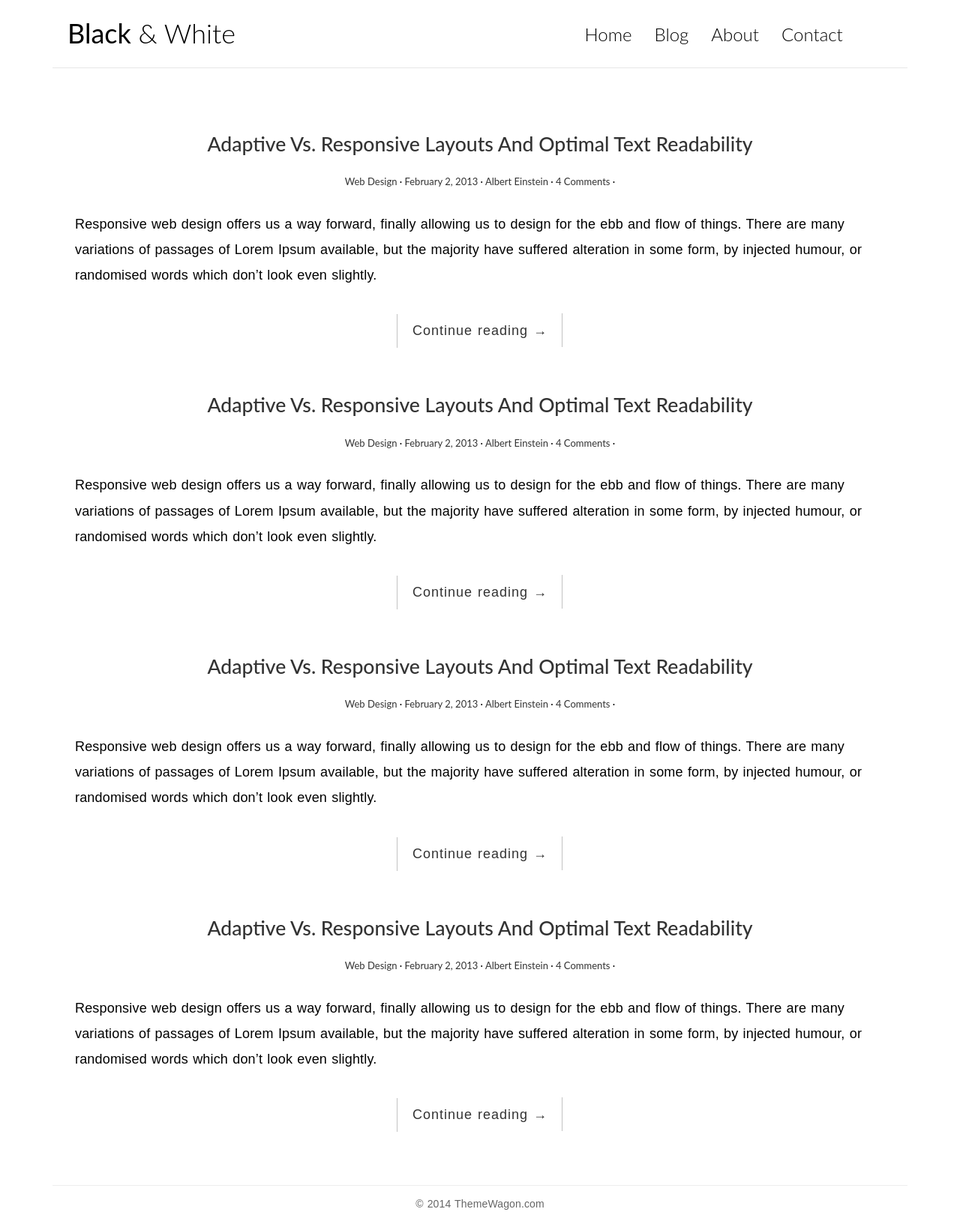
After one commit to UserLoggedOut/My-blog, a Django app: page /full-width/ in a window 1280 px wide. The commit adds this page. Shown: the whole page at 75% size. Run offline with Django 3.2, Linux system fonts and the light colour scheme; some libraries are stand-ins or nearby versions.

Commit message:
添加模板、添加模板路由、几个模板之间相互跳转

```diff
--- a/blog/personal_blog/urls.py
+++ b/blog/personal_blog/urls.py
@@ -9,4 +9,7 @@ urlpatterns = [
     path('archives/<int:year>/<int:month>/', views.ArchiveView.as_view(), name='archive'),  # 归档页
     path('categories/<int:pk>/', views.CategoryView.as_view(), name='category'),  # 分类页
     path('tags/<int:pk>/', views.TagsView.as_view(), name='tags'),
+    path('full-width/', views.BlogView.as_view(), name='full-width'),  # 博客
+    path('about/', views.AboutView.as_view(), name='about'),  # 关于
+    path('contact/', views.ContactView.as_view(), name='contact'),  # 联系
 ]
--- a/blog/personal_blog/views.py
+++ b/blog/personal_blog/views.py
@@ -53,3 +53,18 @@ class TagsView(View):  # 标签页面
         t = get_object_or_404(Tag, pk=pk)
         post_list = Post.objects.filter(tags=t).order_by('-created_time')
         return render(request, 'personal_blog/index.html', context={'post_list': post_list})
+
+
+class BlogView(View):  # 博客页面
+    def get(self, request):
+        return render(request, 'personal_blog/full-width.html')
+
+
+class AboutView(View):  # 关于
+    def get(self, request):
+        return render(request, 'personal_blog/about.html')
+
+
+class ContactView(View):  # 联系
+    def get(self, request):
+        return render(request, 'personal_blog/contact.html')
--- a/blog/templates/base.html
+++ b/blog/templates/base.html
@@ -74,9 +74,9 @@
                     <div class="collapse navbar-collapse" id="bs-example-navbar-collapse-1">
                         <ul class="nav navbar-nav navbar-right">
                             <li class="cl-effect-11"><a href="{% url 'personal_blog:index' %}" data-hover="首页">首页</a></li>
-                            <li class="cl-effect-11"><a href="full-width.html" data-hover="博客">博客</a></li>
-                            <li class="cl-effect-11"><a href="about.html" data-hover="关于">关于</a></li>
-                            <li class="cl-effect-11"><a href="contact.html" data-hover="联系">联系</a></li>
+                            <li class="cl-effect-11"><a href="{% url 'personal_blog:full-width' %}" data-hover="博客">博客</a></li>
+                            <li class="cl-effect-11"><a href="{% url 'personal_blog:about' %}" data-hover="关于">关于</a></li>
+                            <li class="cl-effect-11"><a href="{% url 'personal_blog:contact' %}" data-hover="联系">联系</a></li>
                         </ul>
                     </div><!-- /.navbar-collapse -->
                 </nav>
--- /dev/null
+++ b/blog/templates/personal_blog/full-width.html
@@ -0,0 +1,188 @@
+<!DOCTYPE html>
+<html>
+	<head>
+		<title>Black &amp; White</title>
+
+		<!-- meta -->
+		<meta charset="UTF-8">
+	    <meta name="viewport" content="width=device-width, initial-scale=1">
+
+	    <!-- css -->
+		<link rel="stylesheet" href="css/bootstrap.min.css">
+		<link rel="stylesheet" href="css/ionicons.min.css">
+		<link rel="stylesheet" href="css/pace.css">
+	    <link rel="stylesheet" href="css/custom.css">
+
+	    <!-- js -->
+	    <script src="js/jquery-2.1.3.min.js"></script>
+	    <script src="js/bootstrap.min.js"></script>
+	    <script src="js/pace.min.js"></script>
+	    <script src="js/modernizr.custom.js"></script>
+	</head>
+
+	<body>
+		<div class="container">
+			<header id="site-header">
+				<div class="row">
+					<div class="col-md-4 col-sm-5 col-xs-8">
+						<div class="logo">
+							<h1><a href="index.html"><b>Black</b> &amp; White</a></h1>
+						</div>
+					</div><!-- col-md-4 -->
+					<div class="col-md-8 col-sm-7 col-xs-4">
+						<nav class="main-nav" role="navigation">
+							<div class="navbar-header">
+  								<button type="button" id="trigger-overlay" class="navbar-toggle">
+    								<span class="ion-navicon"></span>
+  								</button>
+							</div>
+
+							<div class="collapse navbar-collapse" id="bs-example-navbar-collapse-1">
+  								<ul class="nav navbar-nav navbar-right">
+    								<li class="cl-effect-11"><a href="index.html" data-hover="Home">Home</a></li>
+    								<li class="cl-effect-11"><a href="full-width.html" data-hover="Blog">Blog</a></li>
+    								<li class="cl-effect-11"><a href="about.html" data-hover="About">About</a></li>
+    								<li class="cl-effect-11"><a href="contact.html" data-hover="Contact">Contact</a></li>
+  								</ul>
+							</div><!-- /.navbar-collapse -->
+						</nav>
+						<div id="header-search-box">
+							<a id="search-menu" href="#"><span id="search-icon" class="ion-ios-search-strong"></span></a>
+							<div id="search-form" class="search-form">
+								<form role="search" method="get" id="searchform" action="#">
+									<input type="search" placeholder="Search" required>
+									<button type="submit"><span class="ion-ios-search-strong"></span></button>
+								</form>
+							</div>
+						</div>
+					</div><!-- col-md-8 -->
+				</div>
+			</header>
+		</div>
+
+		<div class="content-body">
+			<div class="container">
+				<div class="row">
+					<main class="col-md-12">
+						<article class="post post-1">
+							<header class="entry-header">
+								<h1 class="entry-title">
+									<a href="single.html">Adaptive Vs. Responsive Layouts And Optimal Text Readability</a>
+								</h1>
+								<div class="entry-meta">
+									<span class="post-category"><a href="#">Web Design</a></span>
+
+									<span class="post-date"><a href="#"><time class="entry-date" datetime="2012-11-09T23:15:57+00:00">February 2, 2013</time></a></span>
+
+									<span class="post-author"><a href="#">Albert Einstein</a></span>
+
+									<span class="comments-link"><a href="">4 Comments</a></span>
+								</div>
+							</header>
+							<div class="entry-content clearfix">
+								<p>Responsive web design offers us a way forward, finally allowing us to design for the ebb and flow of things. There are many variations of passages of Lorem Ipsum available, but the majority have suffered alteration in some form, by injected humour, or randomised words which don’t look even slightly.</p>
+								<div class="read-more cl-effect-14">
+									<a href="#" class="more-link">Continue reading <span class="meta-nav">→</span></a>
+								</div>
+							</div>
+						</article>
+
+						<article class="post post-2">
+							<header class="entry-header">
+								<h1 class="entry-title">
+									<a href="single.html">Adaptive Vs. Responsive Layouts And Optimal Text Readability</a>
+								</h1>
+								<div class="entry-meta">
+									<span class="post-category"><a href="#">Web Design</a></span>
+
+									<span class="post-date"><a href="#"><time class="entry-date" datetime="2012-11-09T23:15:57+00:00">February 2, 2013</time></a></span>
+
+									<span class="post-author"><a href="#">Albert Einstein</a></span>
+
+									<span class="comments-link"><a href="#">4 Comments</a></span>
+								</div>
+							</header>
+							<div class="entry-content clearfix">
+								<p>Responsive web design offers us a way forward, finally allowing us to design for the ebb and flow of things. There are many variations of passages of Lorem Ipsum available, but the majority have suffered alteration in some form, by injected humour, or randomised words which don’t look even slightly.</p>
+								<div class="read-more cl-effect-14">
+									<a href="#" class="more-link">Continue reading <span class="meta-nav">→</span></a>
+								</div>
+							</div>
+						</article>
+
+						<article class="post post-3">
+							<header class="entry-header">
+								<h1 class="entry-title">
+									<a href="single.html">Adaptive Vs. Responsive Layouts And Optimal Text Readability</a>
+								</h1>
+								<div class="entry-meta">
+									<span class="post-category"><a href="#" rel="category tag">Web Design</a></span>
+
+									<span class="post-date"><a href="#"><time class="entry-date" datetime="2012-11-09T23:15:57+00:00">February 2, 2013</time></a></span>
+
+									<span class="post-author"><a href="#">Albert Einstein</a></span>
+
+									<span class="comments-link"><a href="#">4 Comments</a></span>
+								</div>
+							</header>
+							<div class="entry-content clearfix">
+								<p>Responsive web design offers us a way forward, finally allowing us to design for the ebb and flow of things. There are many variations of passages of Lorem Ipsum available, but the majority have suffered alteration in some form, by injected humour, or randomised words which don’t look even slightly.</p>
+								<div class="read-more cl-effect-14">
+									<a href="#" class="more-link">Continue reading <span class="meta-nav">→</span></a>
+								</div>
+							</div>
+						</article>
+
+						<article class="post post-4">
+							<header class="entry-header">
+								<h1 class="entry-title">
+									<a href="single.html">Adaptive Vs. Responsive Layouts And Optimal Text Readability</a>
+								</h1>
+								<div class="entry-meta">
+									<span class="post-category"><a href="#" rel="category tag">Web Design</a></span>
+
+									<span class="post-date"><a href="#"><time class="entry-date" datetime="2012-11-09T23:15:57+00:00">February 2, 2013</time></a></span>
+
+									<span class="post-author"><a href="#">Albert Einstein</a></span>
+
+									<span class="comments-link"><a href="#">4 Comments</a></span>
+								</div>
+							</header>
+							<div class="entry-content clearfix">
+								<p>Responsive web design offers us a way forward, finally allowing us to design for the ebb and flow of things. There are many variations of passages of Lorem Ipsum available, but the majority have suffered alteration in some form, by injected humour, or randomised words which don’t look even slightly.</p>
+								<div class="read-more cl-effect-14">
+									<a href="#" class="more-link">Continue reading <span class="meta-nav">→</span></a>
+								</div>
+							</div>
+						</article>
+					</main>
+				</div>
+			</div>
+		</div>
+		<footer id="site-footer">
+			<div class="container">
+				<div class="row">
+					<div class="col-md-12">
+						<p class="copyright">&copy; 2014 ThemeWagon.com</p>
+					</div>
+				</div>
+			</div>
+		</footer>
+
+		<!-- Mobile Menu -->
+		<div class="overlay overlay-hugeinc">
+			<button type="button" class="overlay-close"><span class="ion-ios-close-empty"></span></button>
+			<nav>
+				<ul>
+					<li><a href="index.html">Home</a></li>
+					<li><a href="full-width.html">Blog</a></li>
+					<li><a href="about.html">About</a></li>
+					<li><a href="contact.html">Contact</a></li>
+				</ul>
+			</nav>
+		</div>
+
+		<script src="js/script.js"></script>
+
+	</body>
+</html>
```
Also changed, not shown: blog/templates/personal_blog/about.html (added, +115 -0 lines), blog/templates/personal_blog/contact.html (added, +113 -0 lines).
